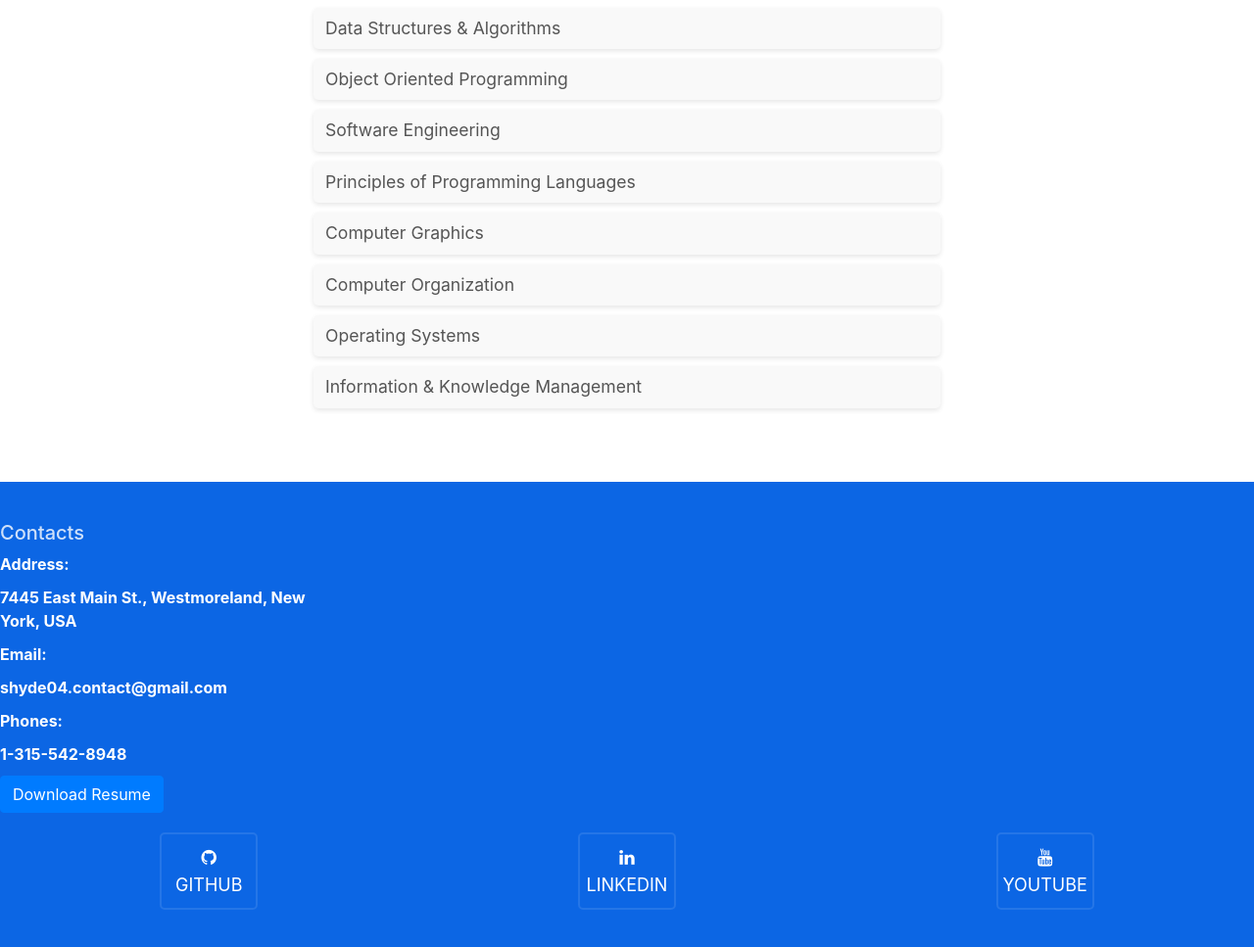
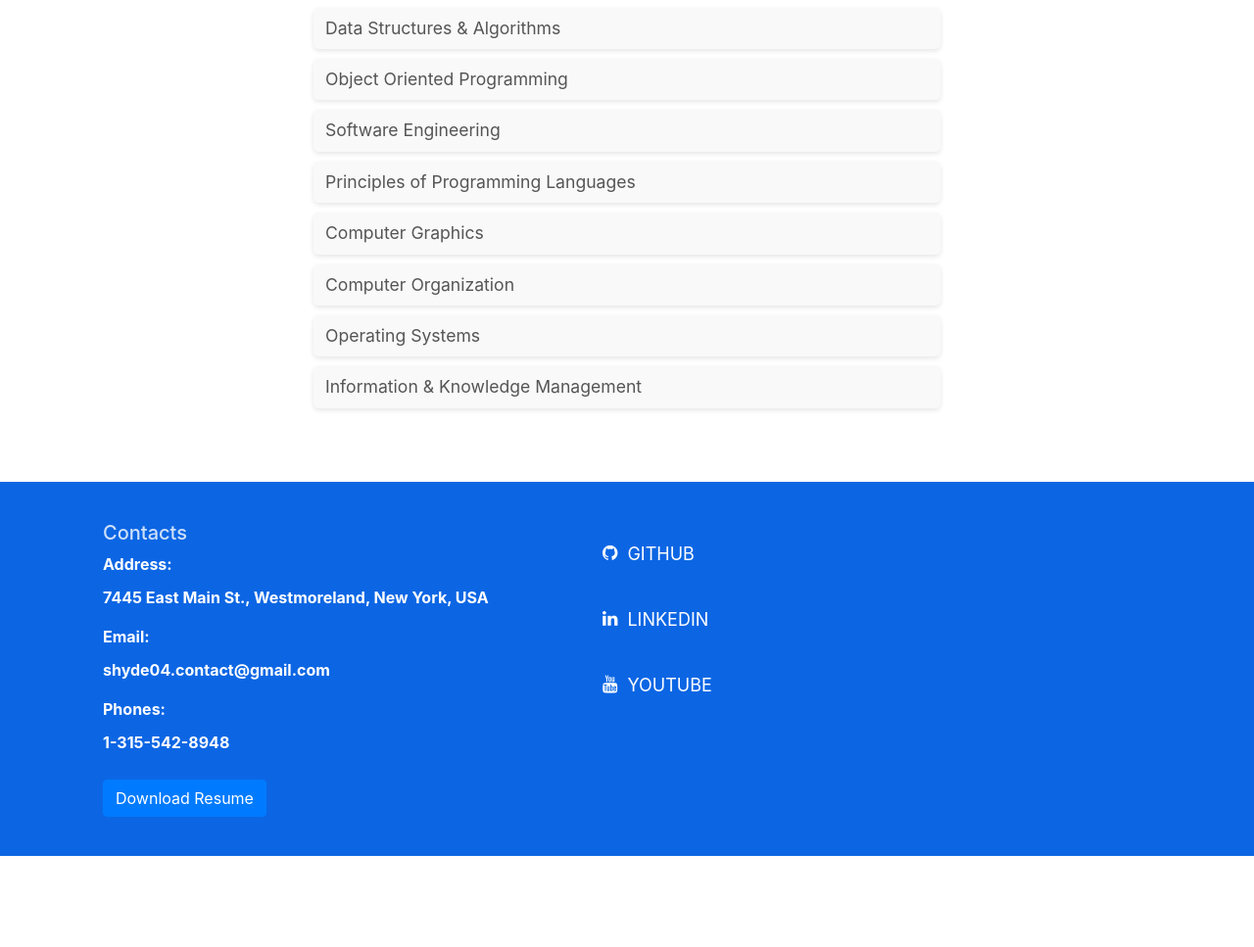
Before and after one commit to shyde7/Portfolio-Website, a plain HTML site: page index.html in a window 1280 px wide. Shown: the part 3438-4405 px from the top of the page at 98% size. After the commit the page ends 4312 px from the top, so only its background shows below. Drawn offline with nearby package versions, Linux system fonts and the light colour scheme.

Commit message:
Footer changes

```diff
--- a/index.html
+++ b/index.html
@@ -280,7 +280,9 @@
       id="contact"
     >
       <div class="container">
-        <div class="col-md-4">
+        <div class="footer-content">
+          <!-- Contact Information -->
+          <div class="contact-section">
             <h5>Contacts</h5>
             <dl class="contact-list">
               <dt>Address:</dt>
@@ -313,9 +315,10 @@
               >Download Resume</a
             >
           </div>
-      </div>
-      <div class="row no-gutters social-container">
-        <div class="col">
+
+          <!-- Social Links -->
+          <div class="social-section">
+            <div class="social-inner">
               <a
                 class="social-inner"
                 href="https://github.com/shyde7"
@@ -326,7 +329,7 @@
                 <span>GitHub</span>
               </a>
             </div>
-        <div class="col">
+            <div class="social-inner">
               <a
                 class="social-inner"
                 href="https://www.linkedin.com/in/shyde00/"
@@ -337,7 +340,7 @@
                 <span>LinkedIn</span>
               </a>
             </div>
-        <div class="col">
+            <div class="social-inner">
               <a
                 class="social-inner"
                 href="http://www.youtube.com/@Shyde7"
@@ -349,6 +352,8 @@
               </a>
             </div>
           </div>
+        </div>
+      </div>
     </footer>
   </body>
 </html>
--- a/styles.css
+++ b/styles.css
@@ -530,11 +530,11 @@ a:active {
   margin-top: auto; /* Push the footer to the bottom of the page */
 }
 
-/* Footer section */
+/* Footer layout */
 .footer-classic {
   width: 100%;
   background-color: #0c66e4;
-  padding: 40px 0; /* Padding for the top and bottom of the footer */
+  padding: 40px 0;
   color: rgba(255, 255, 255, 0.8);
   position: relative;
   bottom: 0;
@@ -543,26 +543,31 @@ a:active {
 
 .container {
   display: flex;
-  justify-content: flex-start; /* Align content to the left */
-  align-items: flex-start; /* Align items to the top */
+  justify-content: center;
+  align-items: flex-start;
   flex-wrap: wrap;
-  padding: 0; /* Remove extra padding */
-  right: 80px;
-  margin: 0; /* Remove margins */
-  width: 100%; /* Ensure it takes full width */
-  max-width: 1200px; /* Center content in a maximum width */
-  box-sizing: border-box; /* Ensure padding is included in the width */
+  width: 100%;
+  max-width: 1200px;
 }
 
-.col-md-4 {
-  flex: 1 1 300px; /* Ensures the contact column takes up available space */
-  padding: 0 20px; /* Add light padding for inner content */
-  max-width: 400px; /* Restrict the max width for better readability */
+.footer-content {
+  display: flex;
+  justify-content: space-between;
+  width: 100%;
 }
 
-.contact-list {
-  padding: 0;
-  margin: 0;
+.contact-section {
+  flex: 1;
+  max-width: 500px;
+  padding: 0 20px;
+}
+
+.social-section {
+  display: flex;
+  flex-direction: column;
+  align-items: flex-start;
+  flex: 1;
+  padding: 0 20px;
 }
 
 .contact-list dt,
@@ -581,66 +586,44 @@ a:active {
   text-decoration: underline;
 }
 
-/* Adjust social container spacing */
-.social-container {
-  display: flex;
-  justify-content: space-around;
-  padding: 20px 0;
-  background-color: #0c66e4;
-  flex-wrap: wrap;
-}
-
 .social-inner {
   display: flex;
-  flex-direction: column;
+  flex-direction: row;
   align-items: center;
-  padding: 10px;
+  padding: 10px 0;
   color: white;
   font-size: 18px;
   text-transform: uppercase;
 }
 
-.col-md-4 {
-  /*move the column from the right to the left 100 px */
-  right: 100px;
-}
-
 .social-inner span {
-  margin-top: 5px;
+  margin-left: 10px;
 }
 
 .social-inner .icon {
   font-size: 24px;
-  margin-bottom: 10px;
 }
 
-.social-container .col {
-  max-width: 100px;
-  border: 2px solid rgba(255, 255, 255, 0.1);
-  border-radius: 5px;
-  transition: 0.5s ease-in-out;
-}
-
-.social-container .col:hover {
-  border: 2px solid white;
+.social-inner:hover {
+  color: #ffffff;
 }
 
 .btn {
   display: inline-block;
-  padding: 2px 4px;
+  padding: 10px 20px;
   font-size: 16px;
-  right: 4px;
   color: white;
-  background-color: #0c66e4;
+  background-color: #084298;
   text-align: center;
   border: none;
   border-radius: 5px;
   text-decoration: none;
   cursor: pointer;
+  margin-top: 10px;
 }
 
 .btn:hover {
-  background-color: #084298; /* Darker blue on hover */
+  background-color: #0c66e4; /* Darker blue on hover */
 }
 
 /* Media query for responsiveness */
```
Lines whose indentation alone changed are shown as unchanged.
